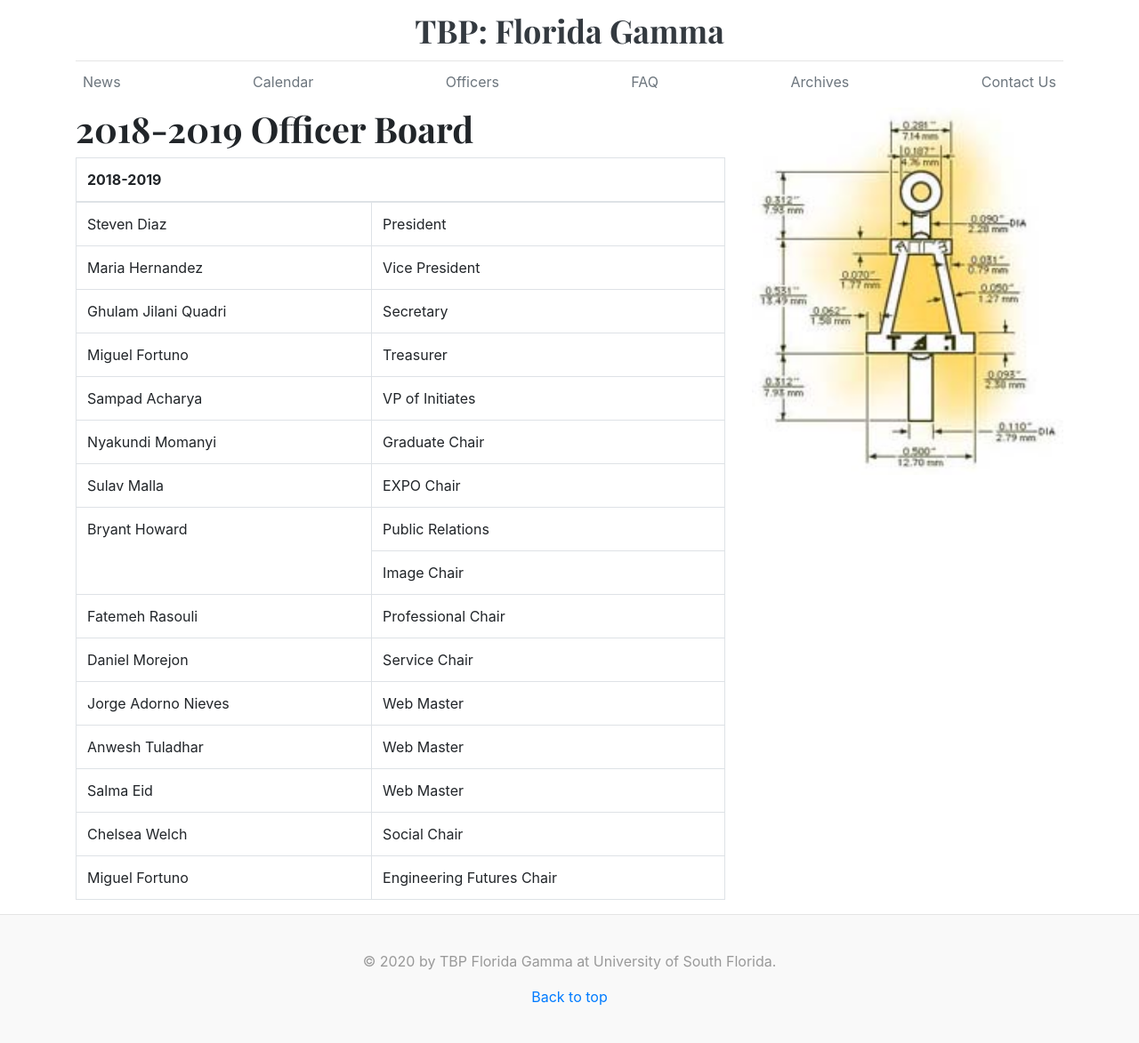
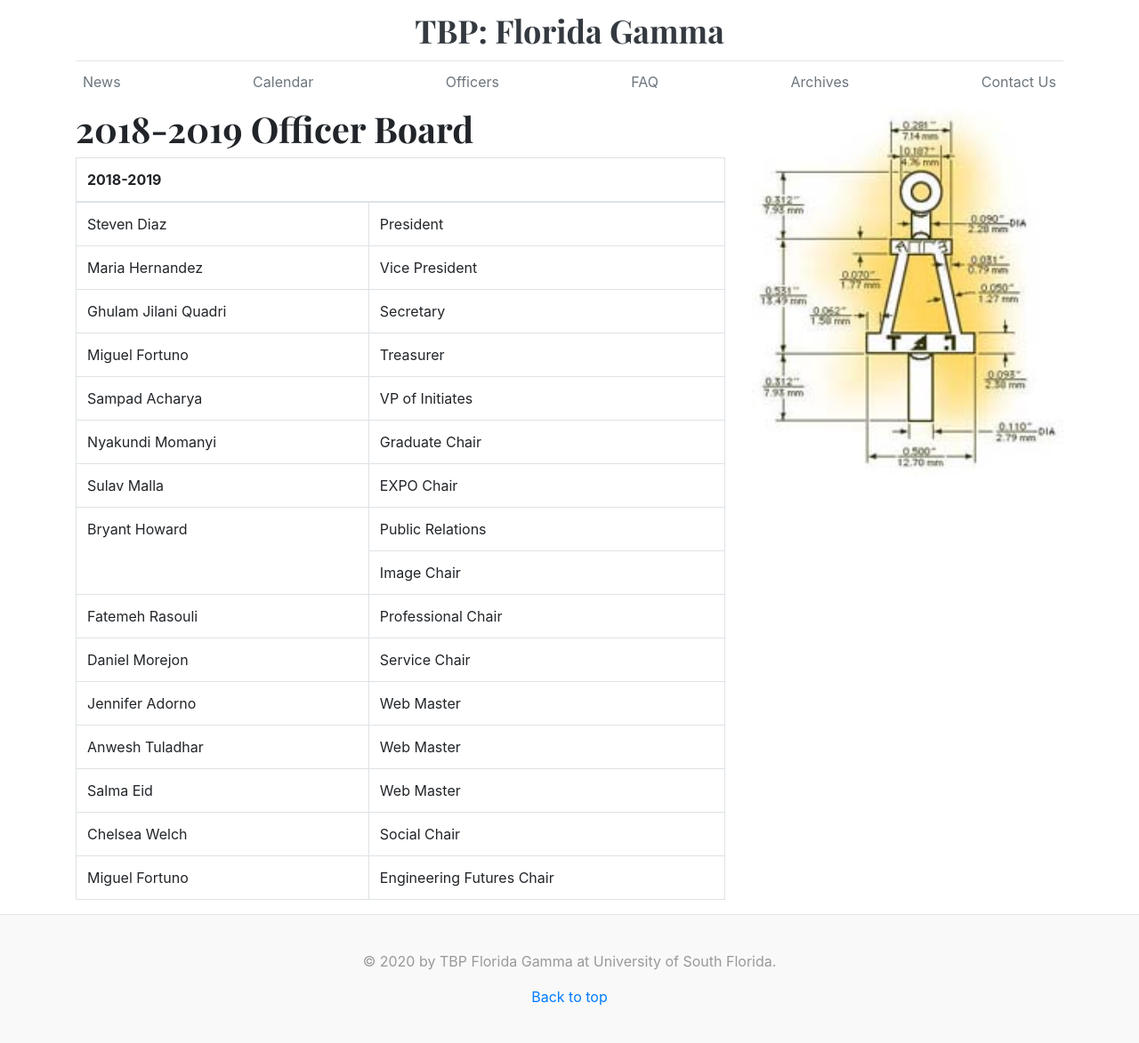
Before and after one commit to jadorno/usf-tbp-fg, a Jekyll site: the page built from assets/officers/2018.html, in a window 1280 px wide. Shown: the whole page at 89% size. Built offline with Jekyll 4.4.1, drawn with Linux system fonts in a browser that asks for light colours.

Commit message:
update-jadorno

```diff
--- a/assets/officers/2017.html
+++ b/assets/officers/2017.html
@@ -52,7 +52,7 @@
       <td>Service Chair</td>
     </tr>
     <tr>
-      <td>Jorge Adorno Nieves</td>
+      <td>Jennifer Adorno</td>
       <td>Web Master</td>
     </tr>
     <tr>
--- a/assets/officers/2018.html
+++ b/assets/officers/2018.html
@@ -56,7 +56,7 @@
       <td>Service Chair</td>
     </tr>
     <tr>
-      <td>Jorge Adorno Nieves</td>
+      <td>Jennifer Adorno</td>
       <td>Web Master</td>
     </tr>
     <tr>
--- a/assets/officers/2019.html
+++ b/assets/officers/2019.html
@@ -61,7 +61,7 @@
       <td>Social Chair</td>
     </tr>
     <tr>
-      <td>Jorge Adorno Nieves</td>
+      <td>Jennifer Adorno</td>
       <td>Webmaster</td>
     </tr>
     <tr>
```
